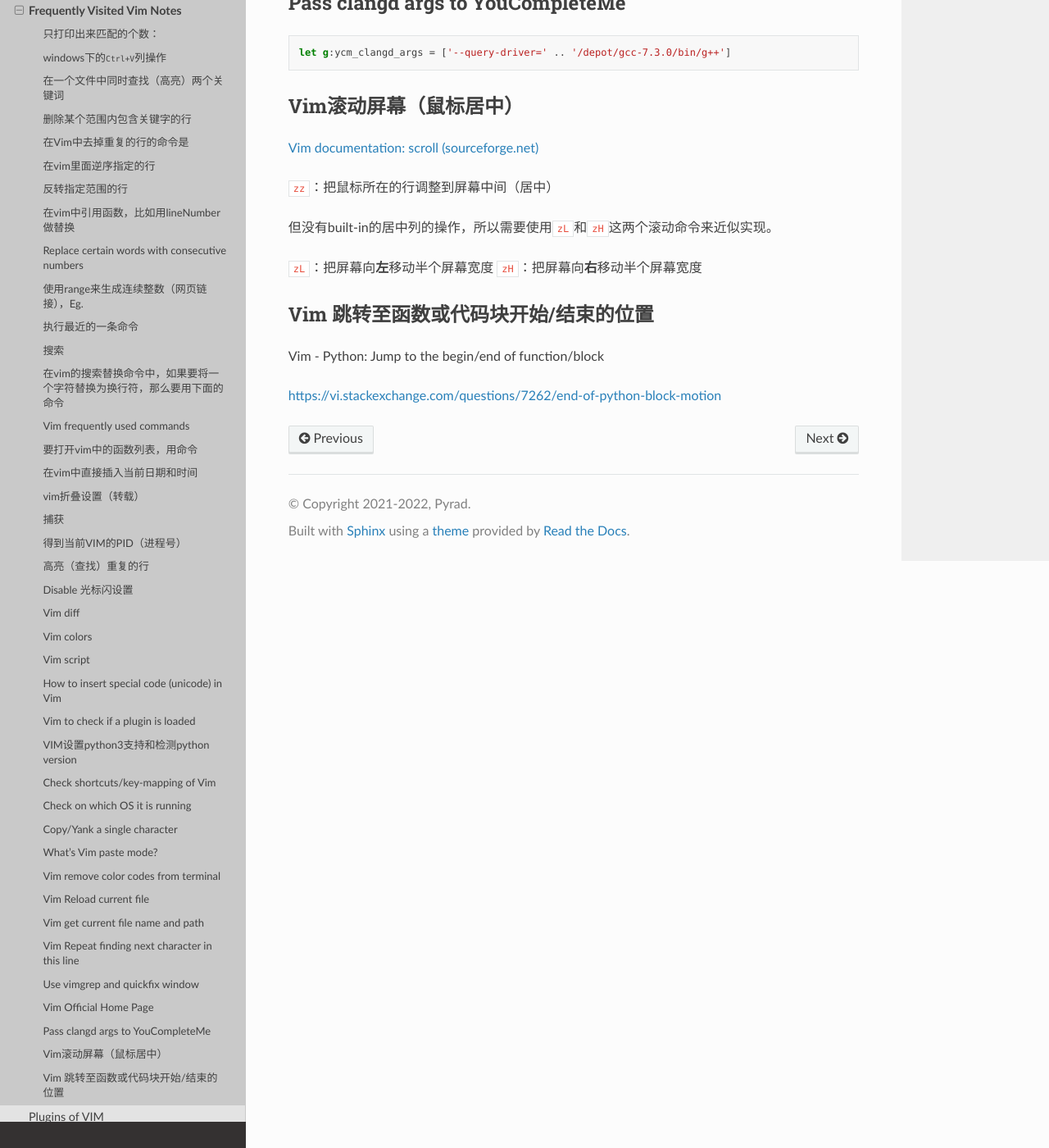
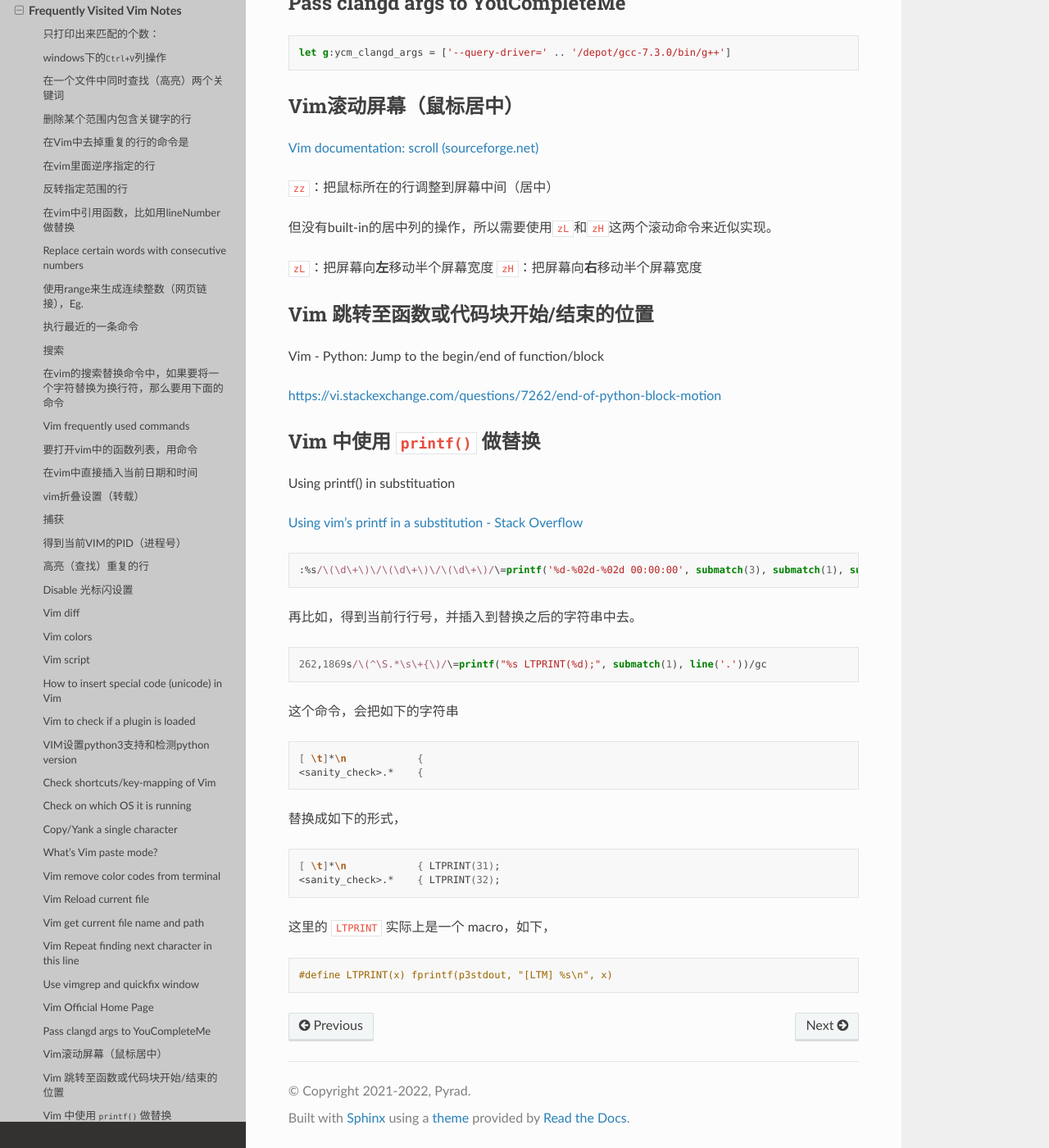
Before and after one commit to Pyrad/pyradnotes, a Sphinx documentation site: the page built from source/Vim/vim.md, in a window 1280 px wide and 1400 px high, scrolled down 9811 px. Shown: the whole window at 82% size. Built offline with Sphinx 7.4.7 and the Read the Docs theme 2.0.0, drawn with Linux system fonts in a browser that asks for light colours.

Commit message:
Vim Use printf() for substitution

````diff
--- a/source/Vim/vim.md
+++ b/source/Vim/vim.md
@@ -455,3 +455,40 @@ let g:ycm_clangd_args = ['--query-driver=' .. '/depot/gcc-7.3.0/bin/g++']
 Vim - Python: Jump to the begin/end of function/block
 
 [https://vi.stackexchange.com/questions/7262/end-of-python-block-motion](https://vi.stackexchange.com/questions/7262/end-of-python-block-motion)
+
+
+## Vim 中使用 `printf()` 做替换
+
+Using printf() in substituation
+
+[Using vim's printf in a substitution - Stack Overflow](https://stackoverflow.com/questions/41330466/using-vims-printf-in-a-substitution)
+
+```vim
+:%s/\(\d\+\)\/\(\d\+\)\/\(\d\+\)/\=printf('%d-%02d-%02d 00:00:00', submatch(3), submatch(1), submatch(2))/
+```
+
+再比如，得到当前行行号，并插入到替换之后的字符串中去。
+
+```vim
+262,1869s/\(^\S.*\s\+{\)/\=printf("%s LTPRINT(%d);", submatch(1), line('.'))/gc
+```
+
+这个命令，会把如下的字符串
+
+```shell
+[ \t]*\n            {
+<sanity_check>.*    {
+```
+
+替换成如下的形式，
+
+```shell
+[ \t]*\n            { LTPRINT(31);
+<sanity_check>.*    { LTPRINT(32);
+```
+
+这里的 `LTPRINT` 实际上是一个 macro，如下，
+
+```cpp
+#define LTPRINT(x) fprintf(p3stdout, "[LTM] %s\n", x)
+```
````
